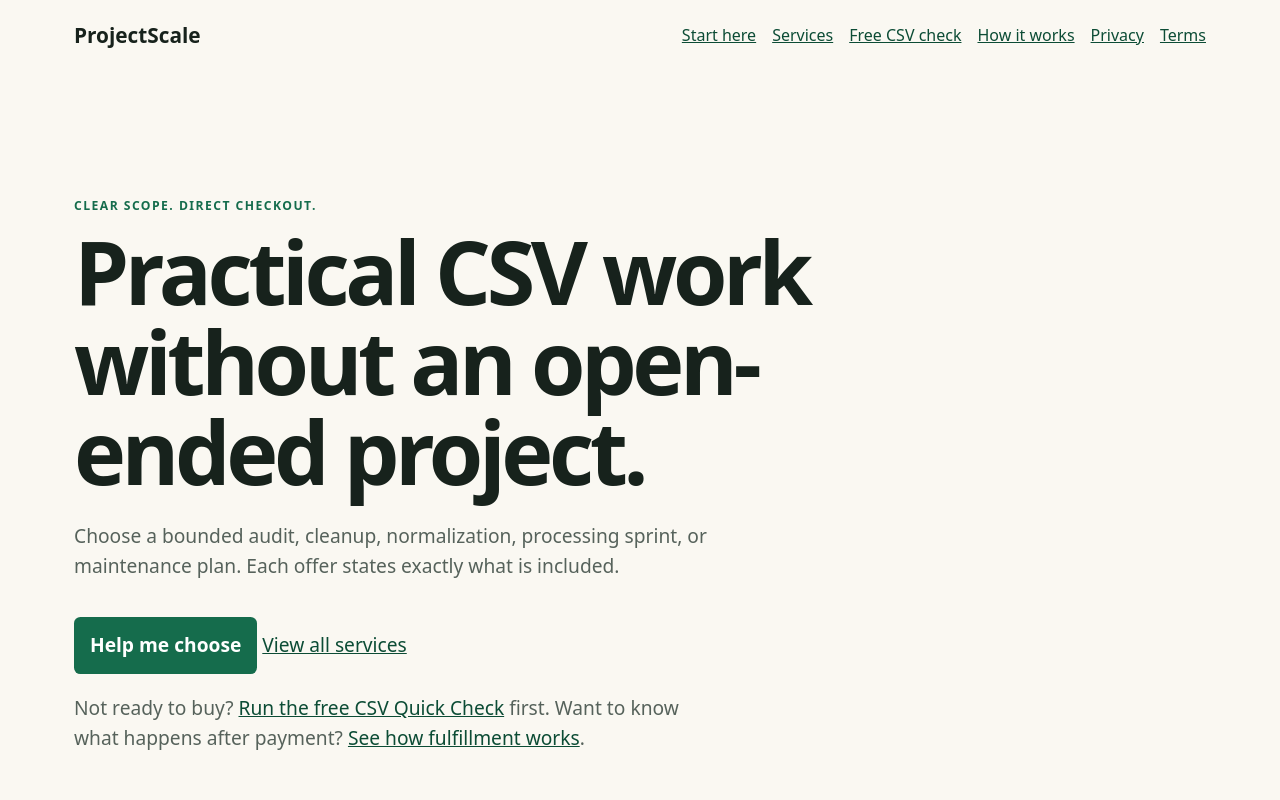
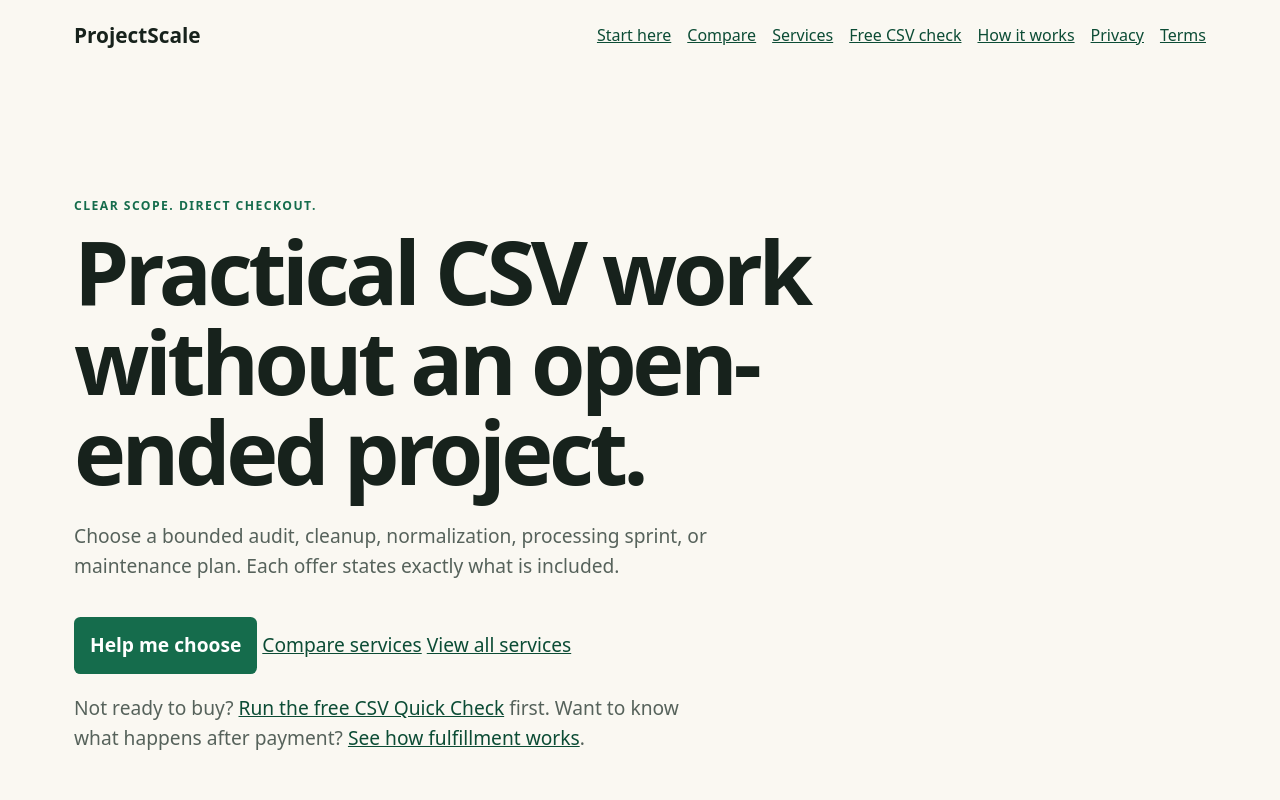
Before and after one commit to NestWellInc/PostHogScale, a plain HTML site: page index.html in a window 1280 px wide. Shown: the top 800 px of the page. Drawn offline with Linux system fonts and the light colour scheme.

Commit message:
Surface service comparison in primary conversion paths

```diff
--- a/index.html
+++ b/index.html
@@ -4,15 +4,15 @@
 <link rel="canonical" href="https://raw.githack.com/NestWellInc/PostHogScale/main/index.html"><meta name="robots" content="index,follow">
 <meta property="og:type" content="website"><meta property="og:site_name" content="ProjectScale"><meta property="og:title" content="CSV &amp; Data Services | ProjectScale"><meta property="og:description" content="Fixed-scope CSV audits, cleanup, normalization, multi-file processing, and recurring maintenance with direct Stripe checkout."><meta property="og:url" content="https://raw.githack.com/NestWellInc/PostHogScale/main/index.html">
 <meta name="twitter:card" content="summary"><link rel="stylesheet" href="styles.css"></head><body>
-<header><a class="brand" href="index.html">ProjectScale</a><nav aria-label="Main navigation"><a href="start-here.html">Start here</a><a href="index.html#offers">Services</a><a href="csv-quick-check.html">Free CSV check</a><a href="how-it-works.html">How it works</a><a href="privacy.html">Privacy</a><a href="terms.html">Terms</a></nav></header>
-<main><section class="hero"><p class="eyebrow">Clear scope. Direct checkout.</p><h1>Practical CSV work without an open-ended project.</h1><p>Choose a bounded audit, cleanup, normalization, processing sprint, or maintenance plan. Each offer states exactly what is included.</p><p><a class="button" href="start-here.html">Help me choose</a> <a href="#offers">View all services</a></p><p>Not ready to buy? <a href="csv-quick-check.html">Run the free CSV Quick Check</a> first. Want to know what happens after payment? <a href="how-it-works.html">See how fulfillment works</a>.</p></section>
+<header><a class="brand" href="index.html">ProjectScale</a><nav aria-label="Main navigation"><a href="start-here.html">Start here</a><a href="service-comparison.html">Compare</a><a href="index.html#offers">Services</a><a href="csv-quick-check.html">Free CSV check</a><a href="how-it-works.html">How it works</a><a href="privacy.html">Privacy</a><a href="terms.html">Terms</a></nav></header>
+<main><section class="hero"><p class="eyebrow">Clear scope. Direct checkout.</p><h1>Practical CSV work without an open-ended project.</h1><p>Choose a bounded audit, cleanup, normalization, processing sprint, or maintenance plan. Each offer states exactly what is included.</p><p><a class="button" href="start-here.html">Help me choose</a> <a href="service-comparison.html">Compare services</a> <a href="#offers">View all services</a></p><p>Not ready to buy? <a href="csv-quick-check.html">Run the free CSV Quick Check</a> first. Want to know what happens after payment? <a href="how-it-works.html">See how fulfillment works</a>.</p></section>
 <section id="offers"><h2>Data services</h2><div class="grid">
 <article class="offer"><p class="eyebrow">one time</p><h2>CSV Data Quality Audit</h2><p>One CSV quality report; source unchanged.</p><p class="price">$15 <small>one time</small></p><ul><li>UTF-8 or UTF-8-SIG CSV input</li><li>Original source preserved</li><li>Machine-readable work record</li></ul><a class="button" href="https://book.stripe.com/14A14g2cb9he5kR7ua87K0g">Checkout securely with Stripe</a></article>
 <article class="offer"><p class="eyebrow">one time</p><h2>CSV Cleanup + Normalization</h2><p>One bounded CSV cleanup and report, up to 100 data rows.</p><p class="price">$35 <small>one time</small></p><ul><li>UTF-8 or UTF-8-SIG CSV input</li><li>Original source preserved</li><li>Exceptions routed for review</li></ul><a class="button" href="https://book.stripe.com/00wdR2bMLeBy9B74hY87K0d">Checkout securely with Stripe</a></article>
 <article class="offer"><p class="eyebrow">one time</p><h2>Contractor Job-Cost CSV Normalization</h2><p>One contractor job-cost CSV normalization.</p><p class="price">$49 <small>one time</small></p><ul><li>Original source preserved</li><li>Bounded, repeatable processing</li><li>Machine-readable work record</li></ul><a class="button" href="https://book.stripe.com/fZu7sE0437968x38ye87K0e">Checkout securely with Stripe</a></article>
 <article class="offer"><p class="eyebrow">one time</p><h2>Multi-File Data Processing Sprint</h2><p>Up to ten bounded CSV files.</p><p class="price">$99 <small>one time</small></p><ul><li>Up to ten supported CSV files</li><li>Original sources preserved</li><li>Exceptions routed for review</li></ul><p><a href="multi-file-data-processing.html">See sprint details</a></p><a class="button" href="https://book.stripe.com/eVqdR2aIH8da8x36q687K0f">Checkout securely with Stripe</a></article>
 <article class="offer"><p class="eyebrow">per month</p><h2>Data Maintenance Plan</h2><p>Two bounded requests per month for one business; unused requests do not roll over.</p><p class="price">$59 <small>per month</small></p><ul><li>Two bounded CSV requests monthly</li><li>Original sources preserved</li><li>Recurring, reviewable workflow</li></ul><p><a href="data-maintenance-plan.html">See maintenance-plan details</a></p><a class="button" href="https://buy.stripe.com/eVq3co9EDdxu6oV4hY87K0h">Checkout securely with Stripe</a></article>
-</div></section>
+</div><p><a href="service-comparison.html">Compare all five services side by side</a></p></section>
 <section class="trust"><h2>A careful, reviewable process</h2><div class="trust-grid"><div><h3>Source preserved</h3><p>Your original input remains unchanged.</p></div><div><h3>Bounded processing</h3><p>Listed offers follow the written scope.</p></div><div><h3>Exceptions reviewed</h3><p>Ambiguous cases and worker failures are routed for review.</p></div></div><p>External-system integrations, unsupported file formats, ambiguous/changing requirements, and work above the listed limits require separate scope.</p></section>
 <section class="faq"><h2>Frequently asked questions</h2><details><summary>What file formats are supported?</summary><p>These listed offers support UTF-8 or UTF-8-SIG CSV input. Other formats require separate scope.</p></details><details><summary>Will my original file be changed?</summary><p>No. The original source is preserved during processing.</p></details><details><summary>What happens when a requirement is ambiguous?</summary><p>Ambiguous requirements, exceptions, and worker failures are routed for review rather than silently producing a questionable result.</p></details></section></main>
 <footer><p>ProjectScale · Bounded CSV and data services</p><p><a href="mailto:projectscale001@gmail.com">projectscale001@gmail.com</a> · <a href="privacy.html">Privacy</a> · <a href="terms.html">Terms</a></p></footer></body></html>
```
